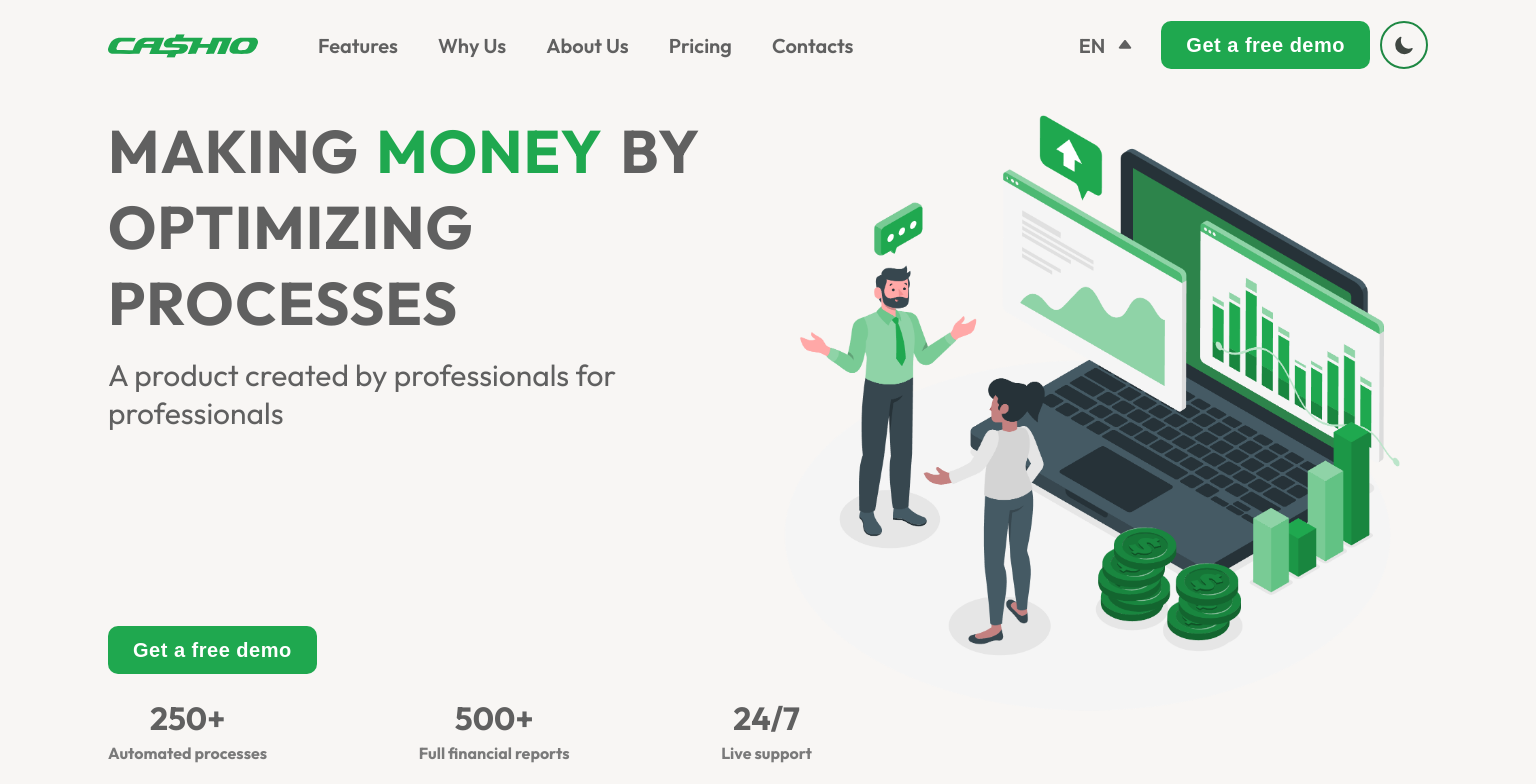
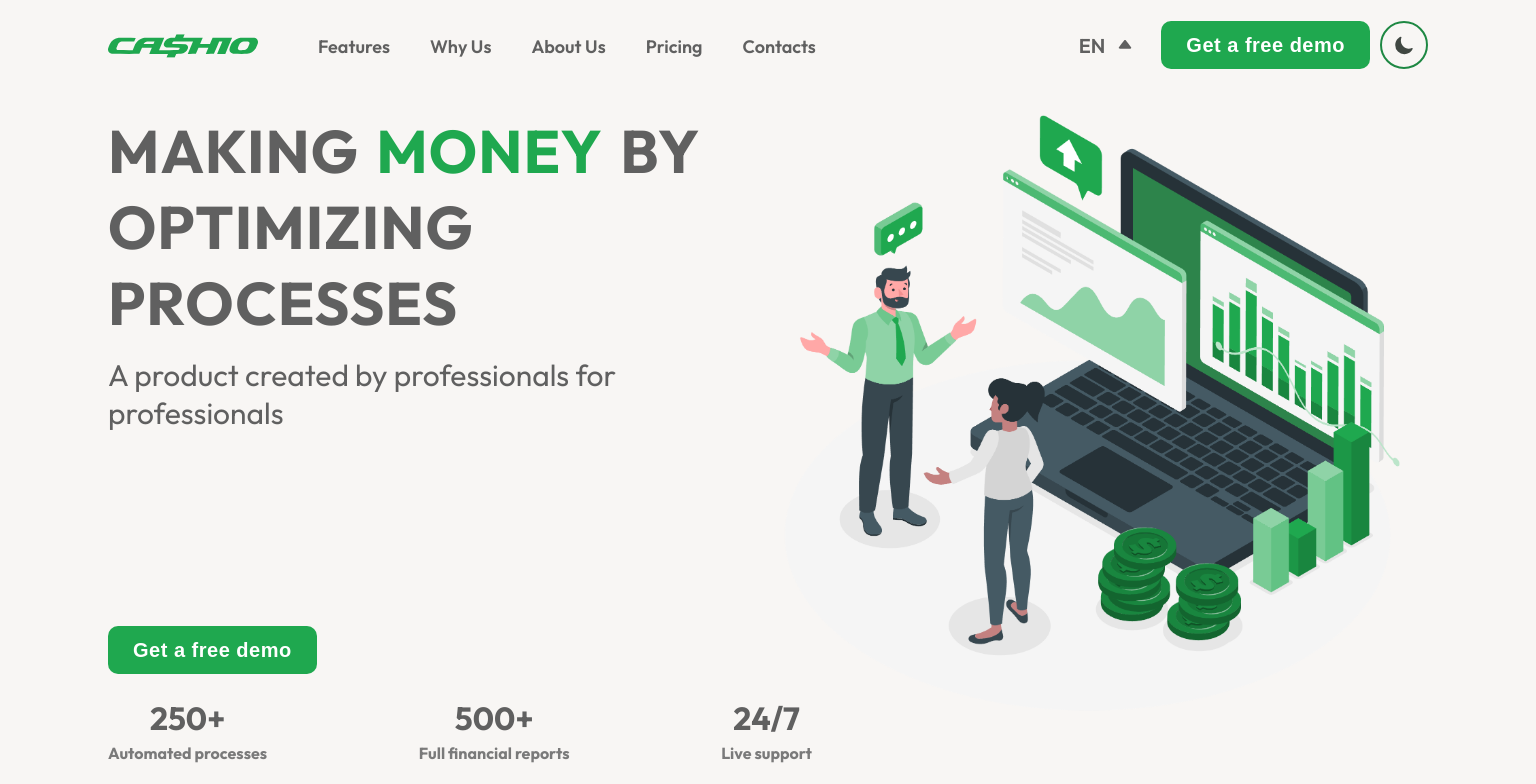
Before and after one commit to RevaGee/Cashio, a React (Create React App) app: page / in a window 1536 px wide. Shown: the top 784 px of the page. Built offline with nearby package versions, Linux system fonts and the light colour scheme.

Commit message:
changed header styles

```diff
--- a/src/components/Header/styles.scss
+++ b/src/components/Header/styles.scss
@@ -443,7 +443,7 @@ input[type='checkbox']:checked ~ .bar .middle {
 		li{
 			padding: 0 20px !important;
 			a{
-				font-size: 18px !important;
+				font-size: 16px;
 			}
 		}
 	}
@@ -458,7 +458,7 @@ input[type='checkbox']:checked ~ .bar .middle {
 		li{
 			padding: 0 30px;
 			a{
-				font-size: 20px !important;
+				font-size: 18px;
 			}
 		}
 	}
```
